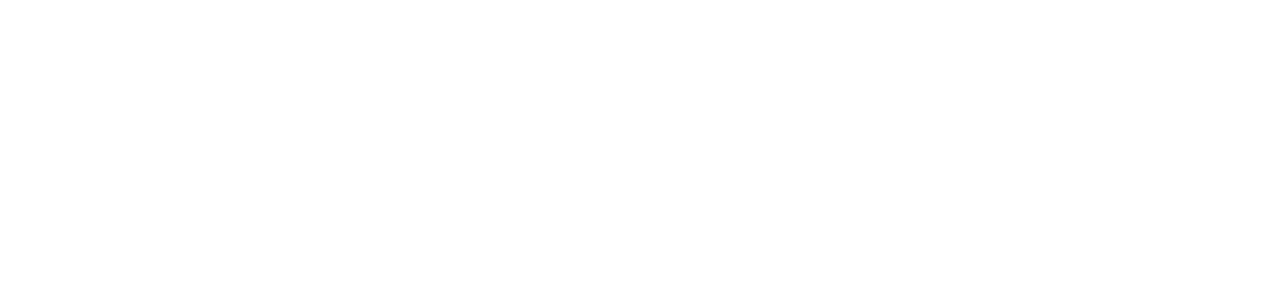
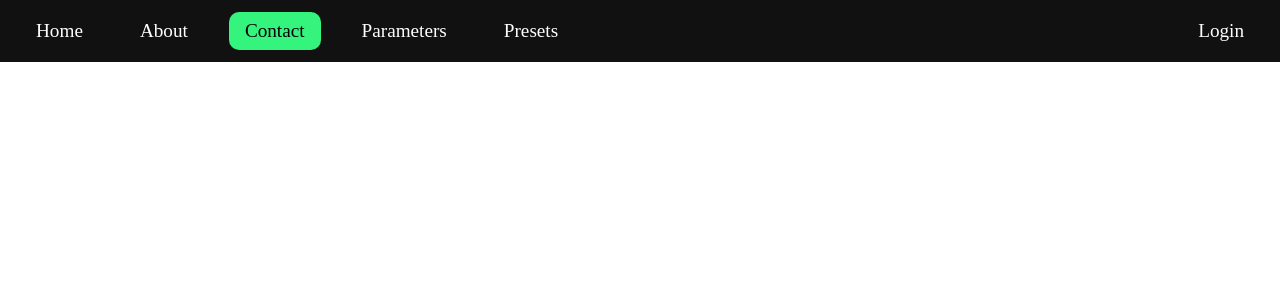
Before and after one commit to seannn9/Thesis-Webpage-Mockup, a React (Vite) app: page /contact in a window 1280 px wide. Before the commit this address had no page. Shown: the top 300 px of the page. Built offline with nearby package versions, Linux system fonts and the light colour scheme.

Commit message:
all pages are now accessible but not functioning yet

```diff
--- a/src/App.jsx
+++ b/src/App.jsx
@@ -4,16 +4,20 @@
 import Home from "./pages/Home";
 import Parameters from "./pages/Parameters";
 import Presets from "./pages/Presets";
+import About from "./pages/About";
+import Contact from "./pages/Contact";
+import Login from "./pages/Login";
 
 function App() {
     return (
         <Router>
             <Routes>
                 <Route path="/" exact element={<Home />} />
-                {/* <Route path="/about" element={<About />} />
-                <Route path="/contact" element={<Contact />} /> */}
+                <Route path="/about" element={<About />} />
+                <Route path="/contact" element={<Contact />} />
                 <Route path="/parameters" element={<Parameters />}></Route>
                 <Route path="/presets" element={<Presets />}></Route>
+                <Route path="/login" element={<Login />}></Route>
             </Routes>
         </Router>
     );
--- /dev/null
+++ b/src/pages/About.jsx
@@ -0,0 +1,23 @@
+import React from "react";
+import { Link } from "react-router-dom";
+
+function About() {
+    return (
+        <>
+            <div className="navbar">
+                <Link to="/">Home</Link>
+                <Link className="active" to="/about">
+                    About
+                </Link>
+                <Link to="/contact">Contact</Link>
+                <Link to="/parameters">Parameters</Link>
+                <Link to="/presets">Presets</Link>
+                <Link className="loginNav" to="/login">
+                    Login
+                </Link>
+            </div>
+        </>
+    );
+}
+
+export default About;
--- /dev/null
+++ b/src/pages/Contact.jsx
@@ -0,0 +1,22 @@
+import { Link } from "react-router-dom";
+
+function Contact() {
+    return (
+        <>
+            <div className="navbar">
+                <Link to="/">Home</Link>
+                <Link to="/about">About</Link>
+                <Link className="active" to="/contact">
+                    Contact
+                </Link>
+                <Link to="/parameters">Parameters</Link>
+                <Link to="/presets">Presets</Link>
+                <Link className="loginNav" to="/login">
+                    Login
+                </Link>
+            </div>
+        </>
+    );
+}
+
+export default Contact;
--- /dev/null
+++ b/src/pages/Login.jsx
@@ -0,0 +1,20 @@
+import { Link } from "react-router-dom";
+
+function Login() {
+    return (
+        <>
+            <div className="navbar">
+                <Link to="/">Home</Link>
+                <Link to="/about">About</Link>
+                <Link to="/contact">Contact</Link>
+                <Link to="/parameters">Parameters</Link>
+                <Link to="/presets">Presets</Link>
+                <Link className="active loginNav" to="/login">
+                    Login
+                </Link>
+            </div>
+        </>
+    );
+}
+
+export default Login;
```
